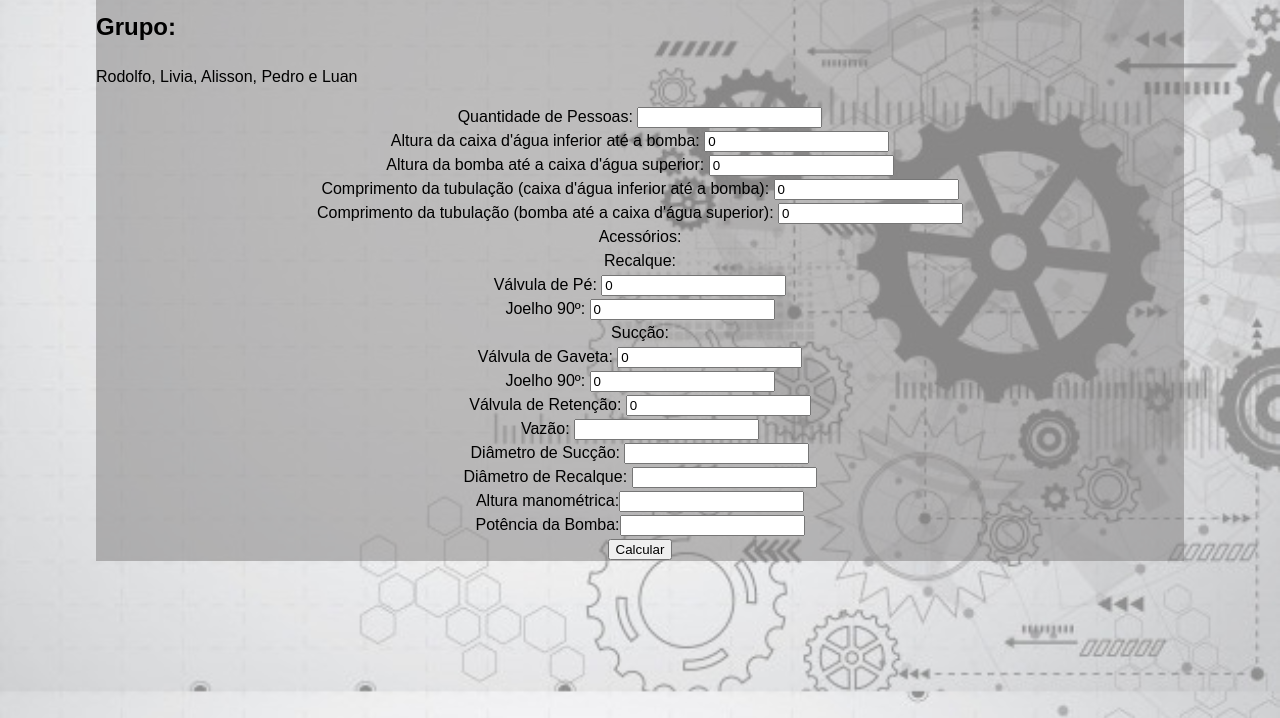
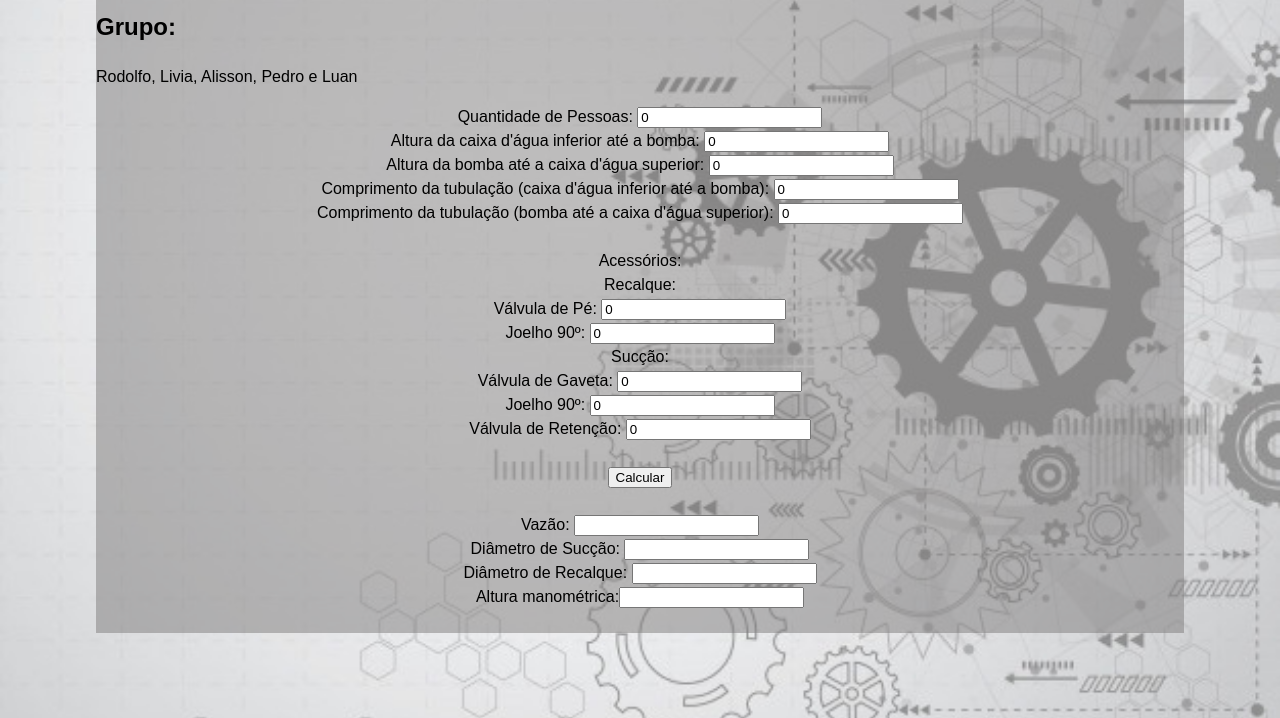
Before and after one commit to rodolfodniel/rodolfodniel.github.io, a plain HTML site: page index.html in a window 1280 px wide. Shown: the part 82-800 px from the top of the page. Drawn offline with Linux system fonts and the light colour scheme.

Commit message:
Update index.html

```diff
--- a/index.html
+++ b/index.html
@@ -16,12 +16,13 @@
 
 
 <form action="" method="post"><center>
-    Quantidade de Pessoas: <input type="text" name="qtd_pessoas" id="qtd_pessoas" />  <br>
+    Quantidade de Pessoas: <input type="text" name="qtd_pessoas" id="qtd_pessoas" value="0" />  <br>
     Altura da caixa d'água inferior até a bomba: <input type="text" name="alt_suc" id="alt_suc" value="0" /> <br>
     Altura da bomba até a caixa d'água superior: <input type="text" name="alt_rec" id="alt_rec" value="0" /> <br>
     Comprimento da tubulação (caixa d'água inferior até a bomba): <input type="text" name="Lsuc" id="Lsuc" value="0" /> <br>
     Comprimento da tubulação (bomba até a caixa d'água superior): <input type="text" name="Lrec" id="Lrec" value="0" /> <br>
-
+    <br>
+    <div class="acess">
     Acessórios: <br>
       Recalque: <br>
     Válvula de Pé: <input type="text" name="valpe" id="valpe" value="0" /> <br>
@@ -30,15 +31,21 @@
     Válvula de Gaveta: <input type="text" name="valgav" id="valgav" value="0" /> <br>
     Joelho 90º: <input type="text" name="joelhos" id="joelhos" value="0" /> <br>
     Válvula de Retenção: <input type="text" name="valret" id="valret" value="0" /> <br>
-
+</div>
+<br>
+<input type="button" value="Calcular" onclick="calcular();" name=""> <br>
+<br>
+<div class="resultado">
 
     Vazão: <input type="text" name="vazao" id="vazao" /> <br>
     Diâmetro de Sucção: <input type="text" name="vazao" id="Dsuc" /> <br>
     Diâmetro de Recalque: <input type="text" name="vazao" id="Drec" /> <br>
     Altura manométrica:<input type="text" name="mano" id="mano" /> <br>
-    Potência da Bomba:<input type="text" name="pot" id="pot" /> <br>
+    <br>
 
-    <input type="button" value="Calcular" onclick="calcular();" name="">
+
+</div>
+
   </form>
 </center>
 <script type="text/javascript">
@@ -95,9 +102,9 @@ let mano = document.getElementById("mano");
 
 mano.value = hrec+hsuc;
 
-let pot = document.getElementById("pot");
+//let pot = document.getElementById("pot");
 
-pot.value = (1000*vazao.value*mano.value)/(0.55);
+//pot.value = (1000*vazao.value*mano.value)/(0.55);
 
 }
 
```
